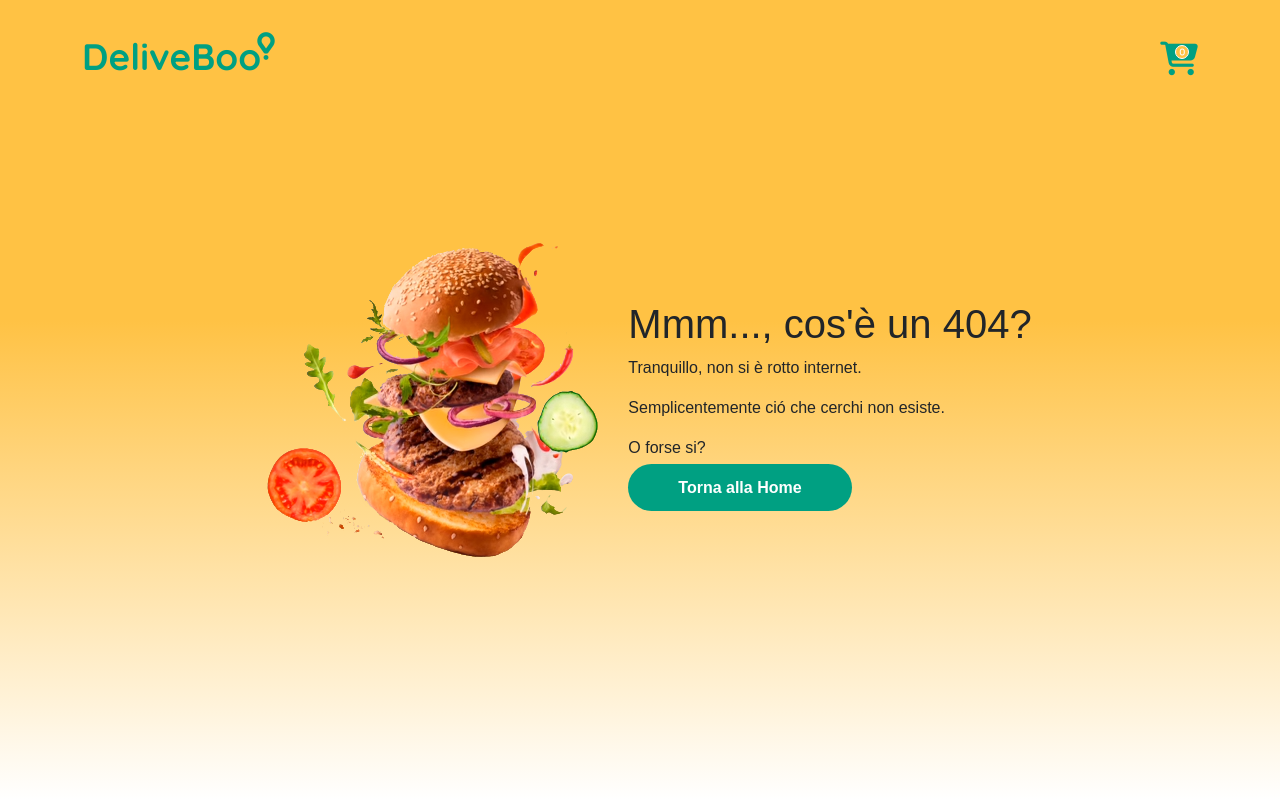
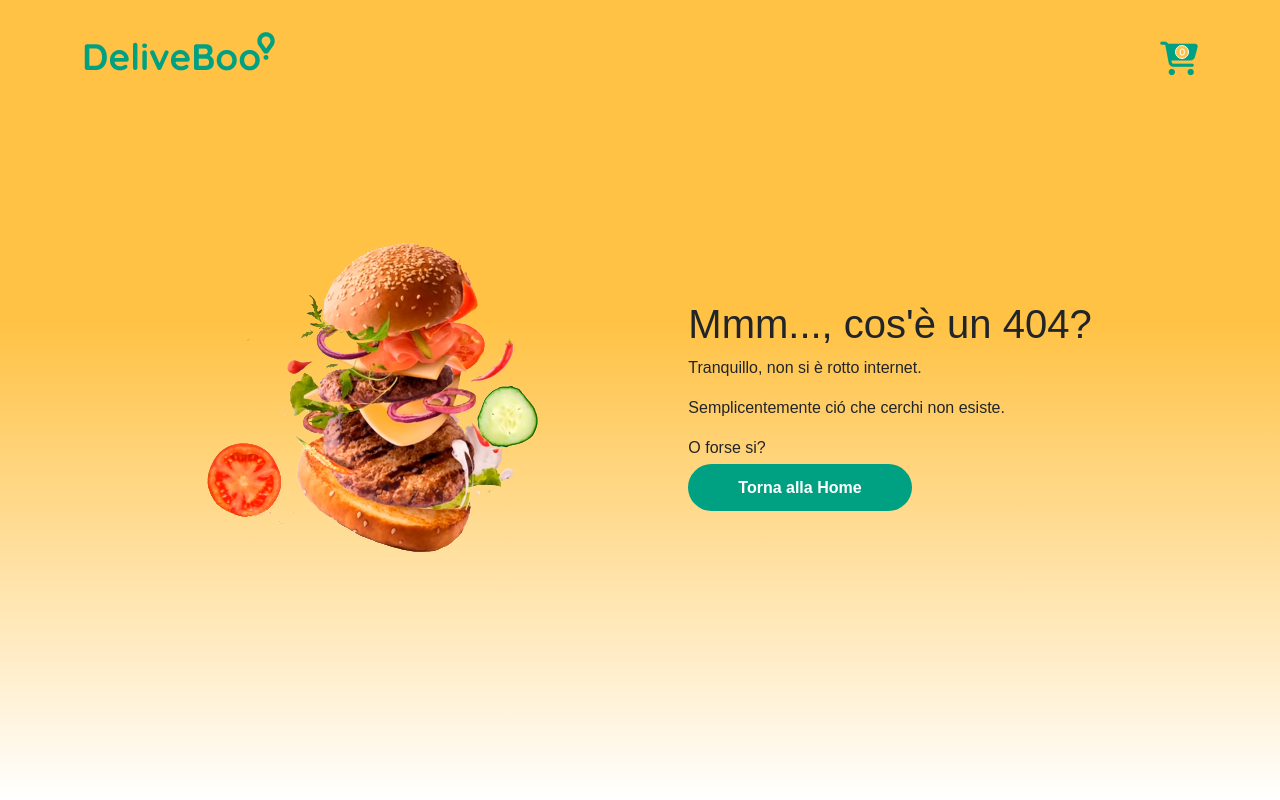
Before and after one commit to BiagioCaputo/vue-deliveboo, a Vue app: page /not-found in a window 1280 px wide. Shown: the top 800 px of the page. Built offline with nearby package versions, Linux system fonts and the light colour scheme.

Commit message:
continued with the 404 page

```diff
--- a/src/assets/pages/NotFoundPage.vue
+++ b/src/assets/pages/NotFoundPage.vue
@@ -13,7 +13,12 @@ export default {
 
         <div class="container-fluid d-flex justify-content-center align-items-center">
             <div class="animated-image">
-                <img src="/img/jumbo-food-no-bg.png" alt="immagine che fluttua">
+                <img class="pane-sopra" src="/img/jumbo-food-pane-sopra.png" alt="immagine che fluttua">
+                <img class="carne-sopra" src="/img/jumbo-food-carne-sopra.png" alt="immagine che fluttua">
+                <img class="carne-sotto" src="/img/jumbo-food-carne-sotto.png" alt="immagine che fluttua">
+                <img class="pane-sotto" src="/img/jumbo-food-pane-sotto.png" alt="immagine che fluttua">
+                <img class="cetriolo" src="/img/jumbo-food-cetriolo.png" alt="immagine che fluttua">
+                <img class="pomodoro" src="/img/jumbo-food-pomodoro.png" alt="immagine che fluttua">
             </div>
             <div class="text-section ">
                 <h1>Mmm..., cos'è un 404?</h1>
@@ -37,4 +42,16 @@ main {
 .container-fluid {
     height: 800px;
 }
+
+.animated-image {
+    position: relative;
+    width: 500px;
+    height: 400px;
+    ;
+
+
+    img {
+        position: absolute;
+    }
+}
 </style>
```
Also changed, not shown: public/img/jumbo-food-pane-sopra.png (renamed from public/img/jumbo-food-pane sopra.png).
